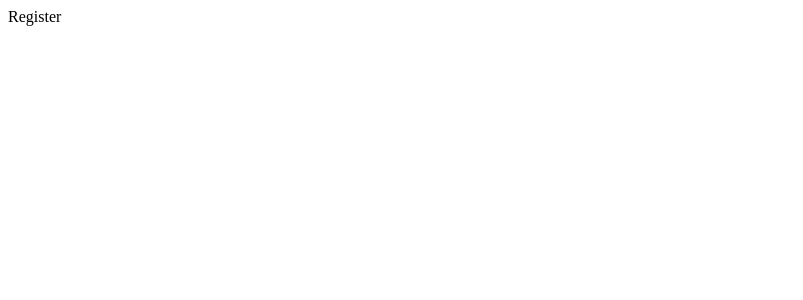
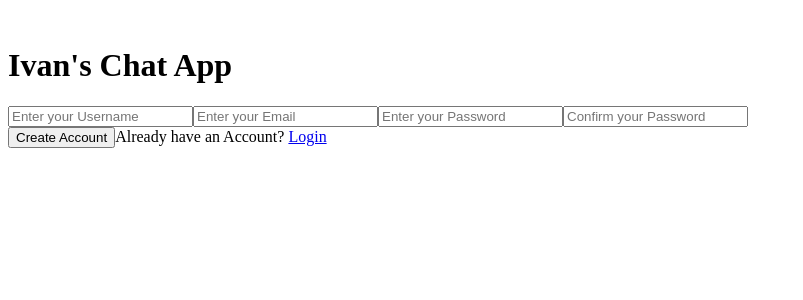
Before and after one commit to Ivaaaan02/nodejs, a React (Create React App) app in the folder public/: page /register in a window 1280 px wide. Shown: the top 300 px of the page, without its empty margins (0-803 px from the left). Built offline with nearby package versions, Linux system fonts and the light colour scheme; the HTML template or start-up script is replaced by a standard one.

Commit message:
Initial Register

```diff
--- a/public/src/pages/Register.jsx
+++ b/public/src/pages/Register.jsx
@@ -1,7 +1,54 @@
-import React from 'react';
+import React from "react";
+import { Link } from "react-router-dom";
+import styled from "styled-components";
+function Register() {
+    const handleSubmit = (event) => {
+        event.preventDefault();
+        alert("form");
+    };
+    const handleChange = (event) => {};
 
-function Register() {
-    return <div>Register</div>;
+    return (
+    <>
+        <FormContainer >
+            <form onSubmit={(event) => handleSubmit(event)}>
+                <div className="brand">
+                    <img src="" alt="" />
+                    <h1>Ivan's Chat App</h1>
+                </div>
+                <input
+                    type="text"
+                    placeholder="Enter your Username"
+                    name="username"
+                    onChange={(e) => handleChange(e)}
+                />
+                <input
+                    type="email"
+                    placeholder="Enter your Email"
+                    name="email"
+                    onChange={(e) => handleChange(e)}
+                />
+                <input
+                    type="password"
+                    placeholder="Enter your Password"
+                    name="password"
+                    onChange={(e) => handleChange(e)}
+                />
+                <input
+                    type="password"
+                    placeholder="Confirm your Password"
+                    name="confirmPassword"
+                    onChange={(e) => handleChange(e)}
+                />
+            </form>
+            <button type="submit">Create Account</button>
+            <span>Already have an Account? <Link to="/login">Login</Link>
+            </span>
+        </FormContainer>
+    </>
+    );
 }
 
+const FormContainer = styled.div``;
+
 export default Register;
```
Also changed, not shown: public/src/assets/loader.gif (added).
